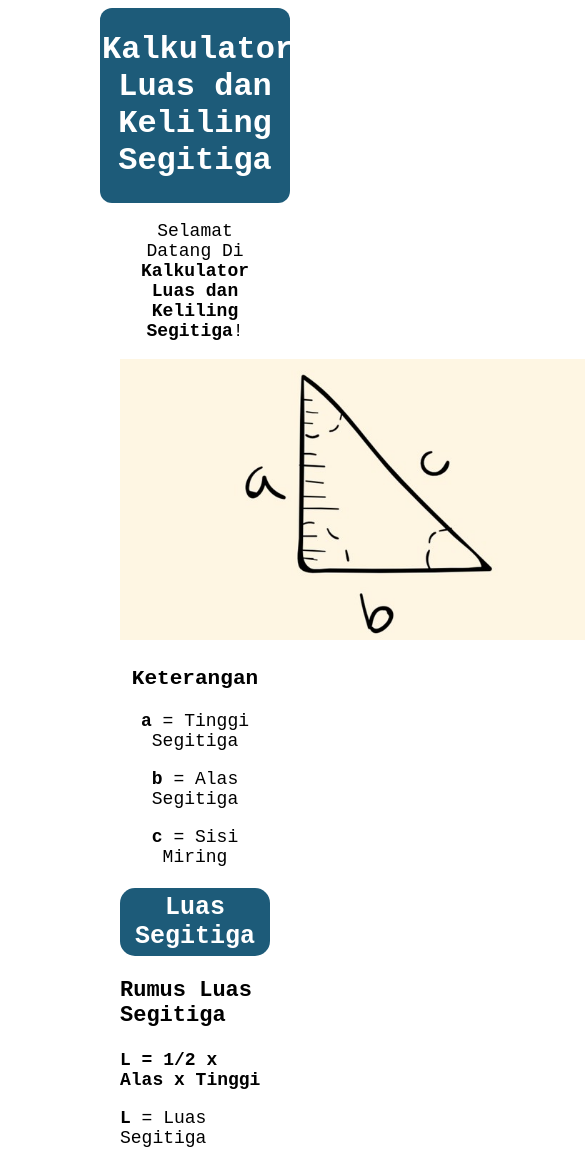
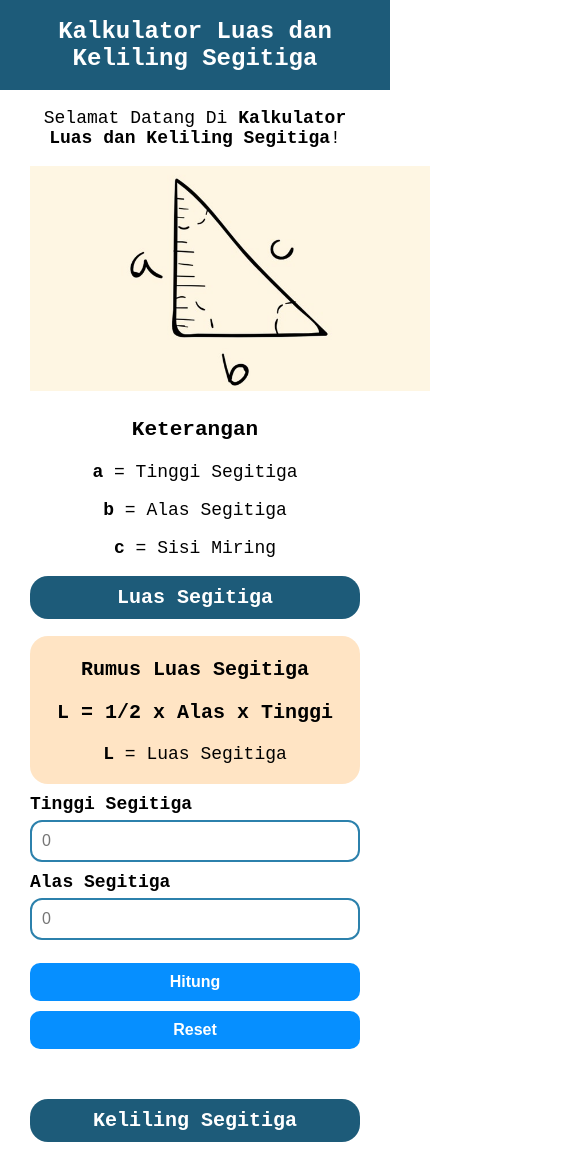
Before and after one commit to AbhiprayaCode/calculator-app, a plain HTML site: page index.html in a window 390 px wide. Shown: the top 1151 px of the page, 585 px wide, since content can reach past the window. Drawn offline with Linux system fonts and the light colour scheme.

Commit message:
responsive

```diff
--- a/css/styles.css
+++ b/css/styles.css
@@ -41,7 +41,7 @@ section.pembuka {
   font-size: 18px;
 }
 
-section.rumus {
+section.rumus p {
   font-size: 18px;
 }
 
@@ -128,7 +128,7 @@ footer {
   padding: 10px;
   color: white;
   background-color: #1d5b79;
-  width: 100%;
+  width: 100vw;
 }
 
 footer a {
@@ -139,3 +139,67 @@ footer a {
 footer a:hover {
   color: #068fff;
 }
+
+/* media query */
+
+@media only screen and (max-width: 770px) {
+  header {
+    background-color: #1d5b79;
+    color: white;
+    text-align: center;
+    font-size: 12px;
+    padding: 2px;
+    margin-top: 0;
+    margin-left: 0;
+    margin-right: 0;
+    margin-bottom: 0;
+    border-radius: 0;
+  }
+
+  main {
+    margin-left: 30px;
+    margin-right: 30px;
+  }
+
+  section h2 {
+    background-color: #1d5b79;
+    color: white;
+    text-align: center;
+    font-size: 20px;
+    padding: 10px;
+    border-radius: 18px;
+  }
+
+  section.keterangan,
+  section.pembuka {
+    text-align: center;
+    font-size: 18px;
+  }
+
+  img {
+    max-width: 400px;
+  }
+
+  section.rumus {
+    text-align: center;
+    background-color: bisque;
+    border-radius: 18px;
+    padding: 2px 0 2px 0;
+  }
+
+  section.rumus h3 {
+    font-size: 20px;
+  }
+
+  section.rumus p {
+    font-size: 18px;
+  }
+
+  section.rumus p.rumus-inti {
+    font-size: 20px;
+  }
+
+  footer {
+    width: 100vw;
+  }
+}
--- a/index.html
+++ b/index.html
@@ -32,7 +32,7 @@
         <h2>Luas Segitiga</h2>
         <section class="rumus keterangan-luas">
           <h3>Rumus Luas Segitiga</h3>
-          <p><span>L = 1/2 x Alas x Tinggi</span></p>
+          <p class="rumus-inti"><span>L = 1/2 x Alas x Tinggi</span></p>
           <p><span>L</span> = Luas Segitiga</p>
         </section>
 
@@ -55,8 +55,7 @@
           />
         </form>
 
-        <h3>Hasil Perhitungan</h3>
-        <p id="hasil-luas" class="hasil-perhitungan"></p>
+        <p id="hasil-luas"></p>
 
         <section class="button">
           <button onclick="hitungLuas()">Hitung</button>
@@ -69,7 +68,7 @@
         <h2>Keliling Segitiga</h2>
         <section class="rumus keterangan-keliling">
           <h3>Rumus Keliling Segitiga</h3>
-          <p><span>K = a + b + c</span></p>
+          <p class="rumus-inti"><span>K = a + b + c</span></p>
           <p><span>K</span> = Keliling Segitiga</p>
         </section>
 
@@ -100,7 +99,6 @@
           />
         </form>
 
-        <h3>Hasil Perhitungan</h3>
         <p id="hasil-keliling"></p>
 
         <section class="button">
--- a/js/index.js
+++ b/js/index.js
@@ -30,7 +30,6 @@ function hitungKeliling() {
   paragraph.appendChild(node);
   const element = document.getElementById("hasil-keliling");
   element.appendChild(paragraph);
-
   return element;
 }
 
```
